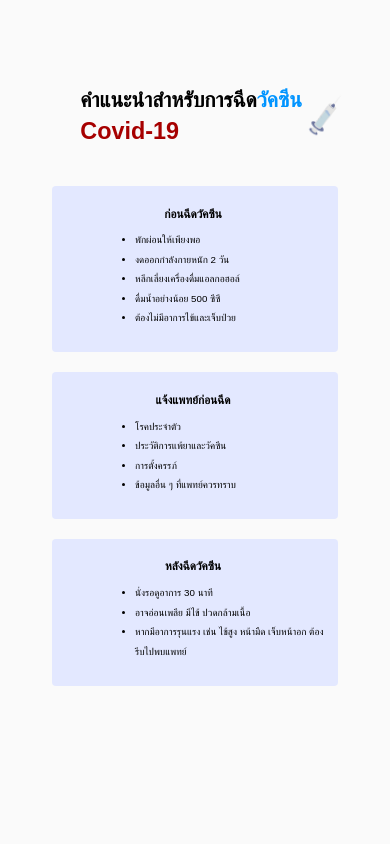
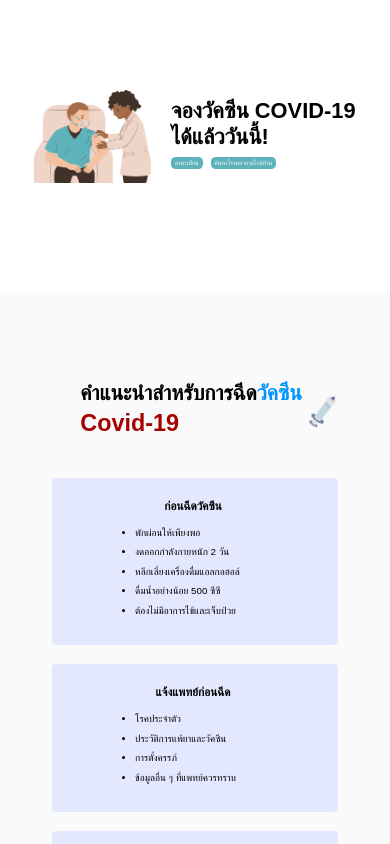
Before and after one commit to Lolymoly/chula-software-dev-2, a Next.js app: page / in a window 390 px wide. Shown: the top 844 px of the page. Built offline with nearby package versions, Linux system fonts and the light colour scheme.

Commit message:
fix banner responsive

```diff
--- a/components/Banner/banner.module.css
+++ b/components/Banner/banner.module.css
@@ -4,8 +4,8 @@
 
 	display: flex;
 	justify-content: center;
-	margin-top: 10vh;
-	margin-bottom: 5vh;
+	padding-top: 5vw;
+	margin-bottom: 5vw;
 	overflow-y: hidden;
 }
 
@@ -19,23 +19,24 @@
 	height: 100%;
 	display: flex;
 	flex-direction: column;
-	margin-top: 10vh;
+	margin-top: 5vw;
 
 	margin-left: 10vw;
 	font-size: 2vw;
 }
 
 .bannerButtonDiv {
+	margin-top: 2vw;
 	display: flex;
-	gap: 20px;
+	gap: 1.2vw;
 }
 
 .bannerButton {
 	background: #5eb2ba;
 	color: white;
-	padding: 8px 20px;
+	padding: 0.5vw 1vw;
 	border: none;
-	border-radius: 20px;
+	border-radius: 1.2vw;
 	font-size: 1.1vw;
 
 	cursor: pointer;
@@ -49,3 +50,20 @@
 .bannerButton:active {
 	background-color: #46939b;
 }
+
+@media (max-width: 650px) {
+	.banner {
+		height: 50vw;
+		padding-top: 20vw;
+	}
+	.bannerText {
+		font-size: 2.8vw;
+		margin-left: 5vw;
+	}
+	.bannerButton {
+		font-size: 1.6vw;
+	}
+	.bannerButtonDiv {
+		gap: 2vw;
+	}
+}
--- a/src/app/page.tsx
+++ b/src/app/page.tsx
@@ -6,7 +6,7 @@ import Banner from "../../components/Banner/page";
 export default function Home() {
 	return (
 		<>
-			{/* <Banner /> */}
+			<Banner />
 			<Card />
 		</>
 	);
```
